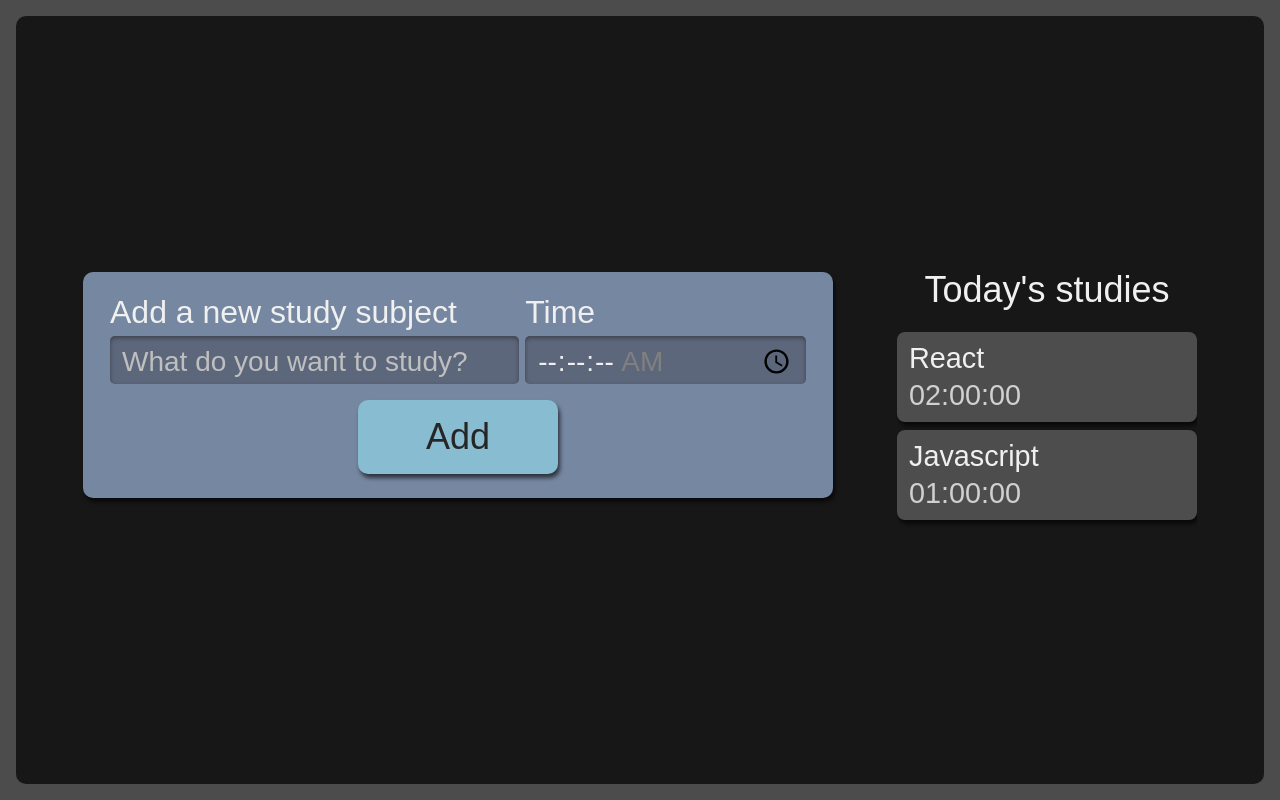
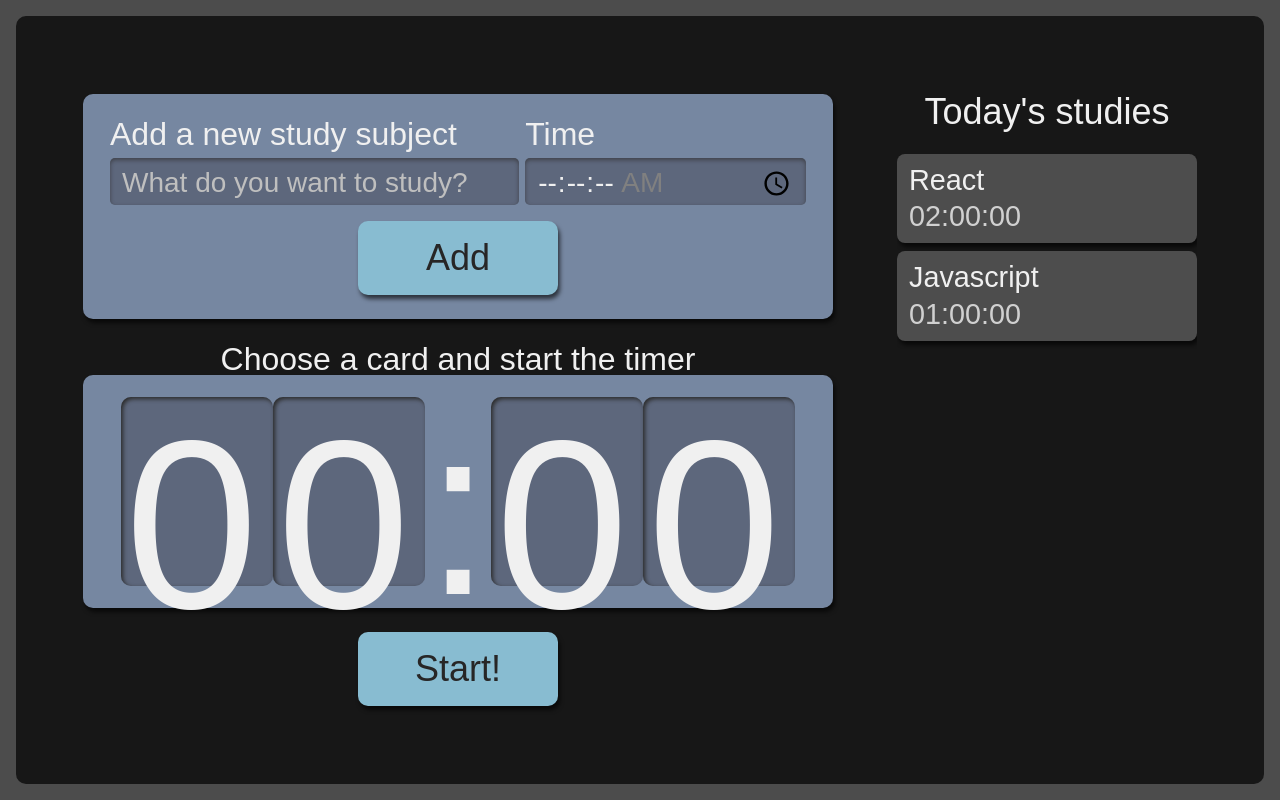
Before and after one commit to cruzmatheus/react-timer, a React (Create React App) app: page / in a window 1280 px wide. Built offline with nearby package versions, Linux system fonts and the light colour scheme.

Commit message:
Adding Timer component

```diff
--- /dev/null
+++ b/src/components/Timer/Clock/Timer.module.scss
@@ -0,0 +1,21 @@
+.relogioNumero {
+  background-color: #5D677C;
+  box-shadow: 2px 2px 4px #2B2B2B inset;
+  height: 3.6rem;
+  width: 3rem;
+  padding: 8px 4px;
+  border-radius: 10px;
+
+  @media screen and (min-width:1280px) {
+    height: 10.8rem;
+    width: 9rem;
+  }
+}
+
+.relogioDivisao {
+  height: 4.2rem;
+
+  @media screen and (min-width:1280px) {
+    height: 12.6rem;
+  }
+}
--- /dev/null
+++ b/src/components/Timer/Clock/index.tsx
@@ -0,0 +1,13 @@
+import style from './Timer.module.scss'
+
+export default function Clock() {
+  return (
+    <>
+      <span className={style.relogioNumero}>0</span>
+      <span className={style.relogioNumero}>0</span>
+      <span className={style.relogioDivisao}>:</span>
+      <span className={style.relogioNumero}>0</span>
+      <span className={style.relogioNumero}>0</span>
+    </>
+  )
+}
--- /dev/null
+++ b/src/components/Timer/Timer.module.scss
@@ -0,0 +1,59 @@
+.cronometro {
+  display: flex;
+  flex-direction: column;
+  align-items: center;
+  grid-area: cronometro;
+
+  .relogioWrapper {
+    align-items: center;
+    background-color: #7687A1;
+    border-radius: 10px;
+    box-shadow: 2px 4px 4px #0000009F;
+    box-sizing: border-box;
+    display: flex;
+    font-size: 5rem;
+    justify-content: center;
+    margin-bottom: 24px;
+    padding: 16px 12px;
+    width: 100%;
+  }
+
+  .titulo {
+    font-size: 2rem;
+  }
+
+  button {
+    background-color: #88bcd1;
+    border-radius: 10px;
+    box-shadow: 2px 4px 4px #0000009F;
+    color: #272626;
+    cursor: pointer;
+    font-size: 1.25rem;
+    padding: 16px;
+    width: 150px;
+
+    &:active {
+      background-color: #7CA6B7;
+      box-shadow: 2px 2px 4px #0000009F inset;
+      cursor: auto;
+    }
+  }
+
+  @media screen and (min-width:1280px) {
+
+    .relogioWrapper{
+      font-size: 15rem;
+    }
+
+    p {
+      font-size: 2rem;
+    }
+
+    button {
+      grid-column-start: span 2;
+      justify-self: center;
+      width: 200px;
+      font-size: 2.25rem;
+    }
+  }
+}
--- /dev/null
+++ b/src/components/Timer/index.tsx
@@ -0,0 +1,17 @@
+import Button from "../Button"
+import Clock from "./Clock"
+import style from './Timer.module.scss'
+
+export default function Timer() {
+  return (
+    <div className={style.cronometro}>
+      <p className={style.titulo}>Choose a card and start the timer</p>
+      <div className={style.relogioWrapper}>
+        <Clock />
+      </div>
+      <Button>
+        Start!
+      </Button>
+    </div>
+  )
+}
--- a/src/pages/App.tsx
+++ b/src/pages/App.tsx
@@ -1,11 +1,13 @@
 import Form from '../components/Form';
 import List from '../components/List';
+import Timer from '../components/Timer';
 import style from './App.module.scss';
 
 function App() {
   return (
     <div className={style.AppStyle}>
       <Form />
+      <Timer />
       <List />
     </div>
   );
```
